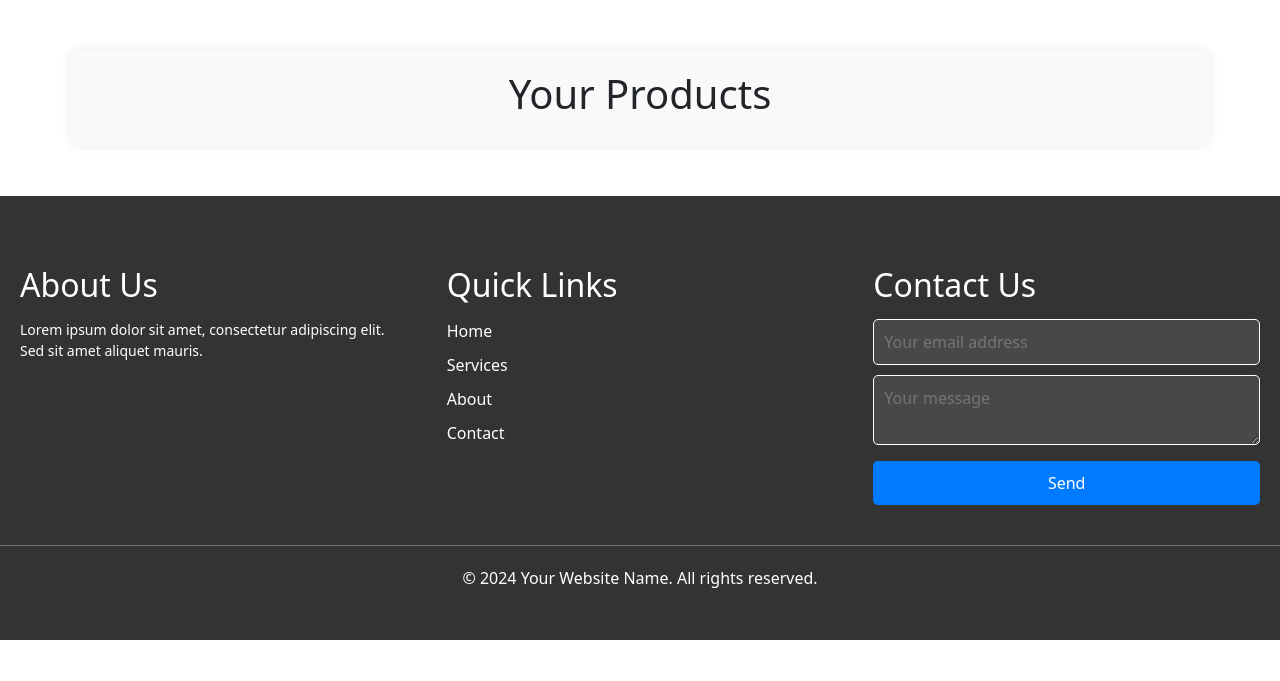
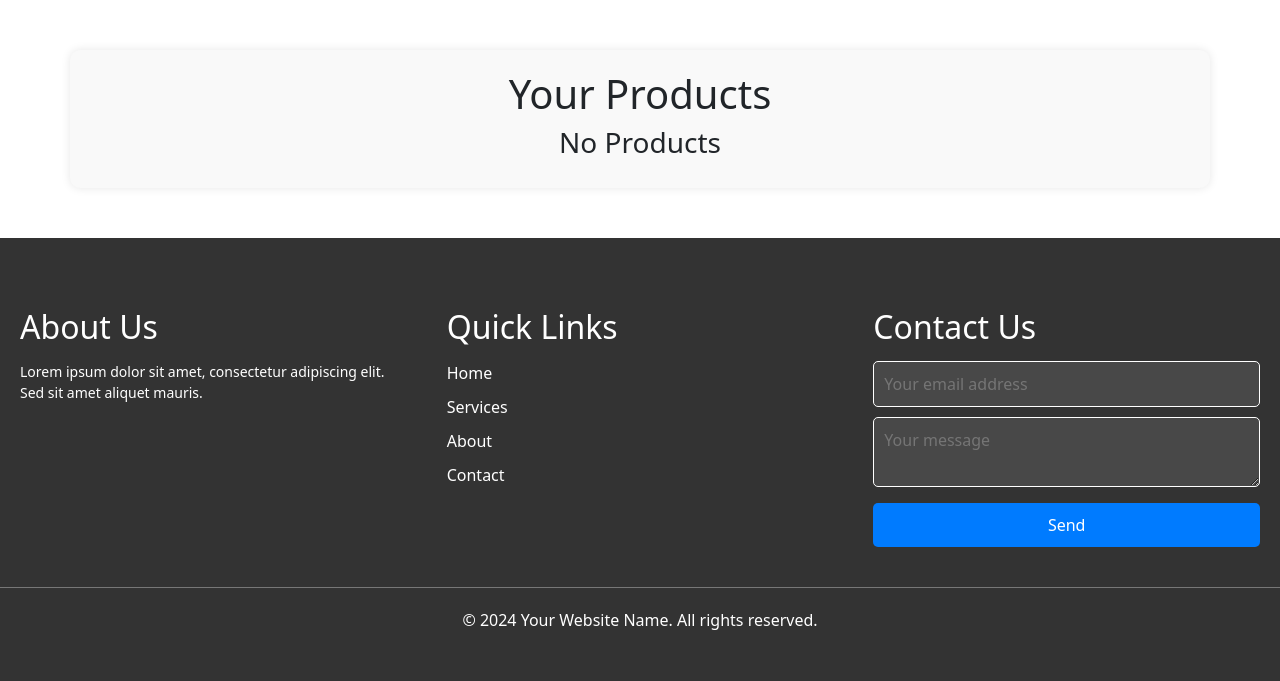
Before and after one commit to aman23ks/voice-commerce, a Flask app: page /products in a window 1280 px wide. Shown: the part 60-741 px from the top of the page. Run offline with Flask 3, Linux system fonts and the light colour scheme; the visitor is signed in with stand-in values (Sample User, id 1); data that the repository does not hold is empty; some libraries are stand-ins or nearby versions.

Commit message:
user specific products and deletions

```diff
--- a/server.py
+++ b/server.py
@@ -2,9 +2,11 @@ import os
 from flask import Flask, render_template, url_for, request, redirect, jsonify, session
 from pymongo import MongoClient
 from bson.objectid import ObjectId
+from bson import Binary
 from google.cloud import speech
 from google.cloud import translate_v2
 import bcrypt
+import uuid
 from authlib.integrations.flask_client import OAuth
 
 os.environ["GOOGLE_APPLICATION_CREDENTIALS"] = r"key.json"
@@ -14,6 +16,9 @@ app = Flask(__name__)
 client = MongoClient('localhost', 27017)
 
 app.secret_key = "testing"
+
+# login_manager = LoginManager()
+# login_manager.init_app(app)
 
 appConf = {
     "OAUTH2_CLIENT_ID":"220229249958-hj34kiqah442i47jldiqft19hdapu9bh.apps.googleusercontent.com",
@@ -37,6 +42,10 @@ oauth.register(
     },
     server_metadata_url=f'{appConf.get("OAUTH2_META_URL")}',
 )
+
+# @login_manager.user_loader
+# def load_user(user_id):
+#     return User.query.get(int(user_id))
 
 #assign URLs to have a particular route
 @app.route("/", methods=['POST', 'GET'])
@@ -147,11 +156,10 @@ def index():
 
 @app.route("/products", methods=['GET'])
 def products():
-    all_products = prod.find()
-    products = []
-    for product in all_products:
-        products.append(product)
-    return render_template('products.html', products=products)
+    user_products = prod.find_one({"user_email": session['email']})
+    if user_products is None or user_products['products'] == []:
+        return render_template('no_products.html')
+    return render_template('products.html', products=user_products['products'])
 
 @app.route("/orders", methods=['GET'])
 def orders():
@@ -162,16 +170,31 @@ def add_product():
     if request.method == 'POST':
         product_name = request.form['product_name']
         product_price = request.form['product_price']
-    prod.insert_one({"product_name": product_name, "product_price": product_price})
-    all_products = prod.find()
-    products = []
-    for product in all_products:
-        products.append(product)
-    return render_template('products.html', products=products)
+    user_products = prod.find_one({"user_email": session['email']})
+    if user_products:
+        new_product = {"id": str(uuid.uuid1()), "product_name": product_name, "product_price": product_price}
+        prod.update_one({"user_email": session["email"]}, {"$push": {"products": new_product}})
+        user_products = prod.find_one({"user_email": session['email']})
+        return render_template('products.html', products=user_products['products'])
+    else:
+        new_product = {"id": str(uuid.uuid1()), "product_name": product_name, "product_price": product_price}
+        prod.insert_one({"user_email": session["email"], "products": [new_product]})
+        user_products = prod.find_one({"user_email": session['email']})
+        return render_template('products.html', products=user_products['products'])
 
 @app.route("/<id>/delete/")
 def delete(id):
-    prod.delete_one({"_id": ObjectId(id)})
+    print(type(id))
+    prod.update_one({
+        "user_email": session["email"],
+        "products": {
+            "$elemMatch": {
+                "id": id
+            }
+        }
+    }, {
+        "$pull": {"products": { "id": id } }
+    })
     return redirect(url_for('products'))
 
 @app.route('/process_audio', methods=['POST'])
--- a/static/js/service.js
+++ b/static/js/service.js
@@ -22,6 +22,7 @@ document.addEventListener('DOMContentLoaded', function () {
     startRecordingBtnPrice.addEventListener('click', startRecordingPrice);
     stopRecordingBtnPrice.addEventListener('click', stopRecordingPrice);
     audioFormPrice.addEventListener('submit', handleSubmitPrice);
+
 
     async function startRecording() {
       try {
--- /dev/null
+++ b/templates/no_products.html
@@ -0,0 +1,9 @@
+{% block content %}
+{% include "header.html" %}
+<div class="container">
+    <h1>Your Products</h1>
+        <h3 style="text-align: center;">No Products</h3>
+    </div>
+  </div>
+{% include "footer.html" %}
+{% endblock %}
--- a/templates/products.html
+++ b/templates/products.html
@@ -1,4 +1,4 @@
-{%block content %}
+{% block content %}
 {% include "header.html" %}
 <div class="container">
     <h1>Your Products</h1>
@@ -9,7 +9,7 @@
           <div class="card-body">
             <h5 class="card-title">{{ product.product_name }}</h5>
             <p class="card-text">{{ product.product_price }}</p>
-            <a href="{{url_for('delete', id=product['_id'])}}" class="btn btn-danger">Delete</a>
+            <a href="{{url_for('delete', id=product['id'])}}" class="btn btn-danger">Delete</a>
           </div>
         </div>
       </div>
```
Also changed, not shown: 1 other file.
